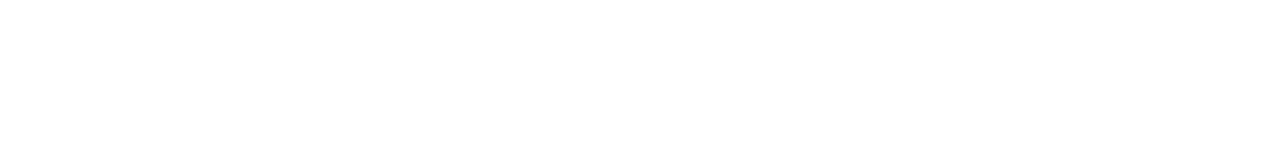
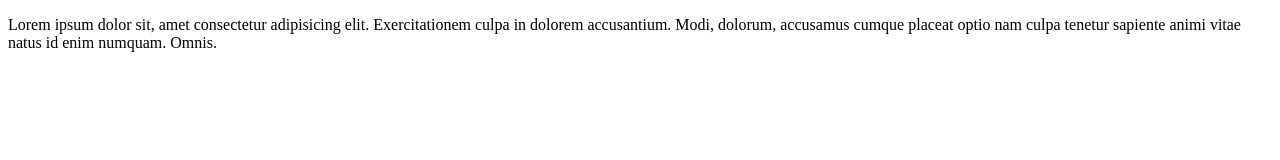
Before and after one commit to Jay-Thesia/Git_KickStart, a website: page index.html in a window 1280 px wide. Drawn offline with Linux system fonts and the light colour scheme.

```diff
--- a/index.html
+++ b/index.html
@@ -6,6 +6,7 @@
     <meta http-equiv="X-UA-Compatible" content="IE=edge">
     <meta name="viewport" content="width=device-width, initial-scale=1.0">
     <title>This is the header</title>
+    <p>Lorem ipsum dolor sit, amet consectetur adipisicing elit. Exercitationem culpa in dolorem accusantium. Modi, dolorum, accusamus cumque placeat optio nam culpa tenetur sapiente animi vitae natus id enim numquam. Omnis.</p>
 
 </head>
 
```
Also changed, not shown: Templetes/test.html (+3 -0 lines), package.json (added, +24 -0 lines), 2 other files.
